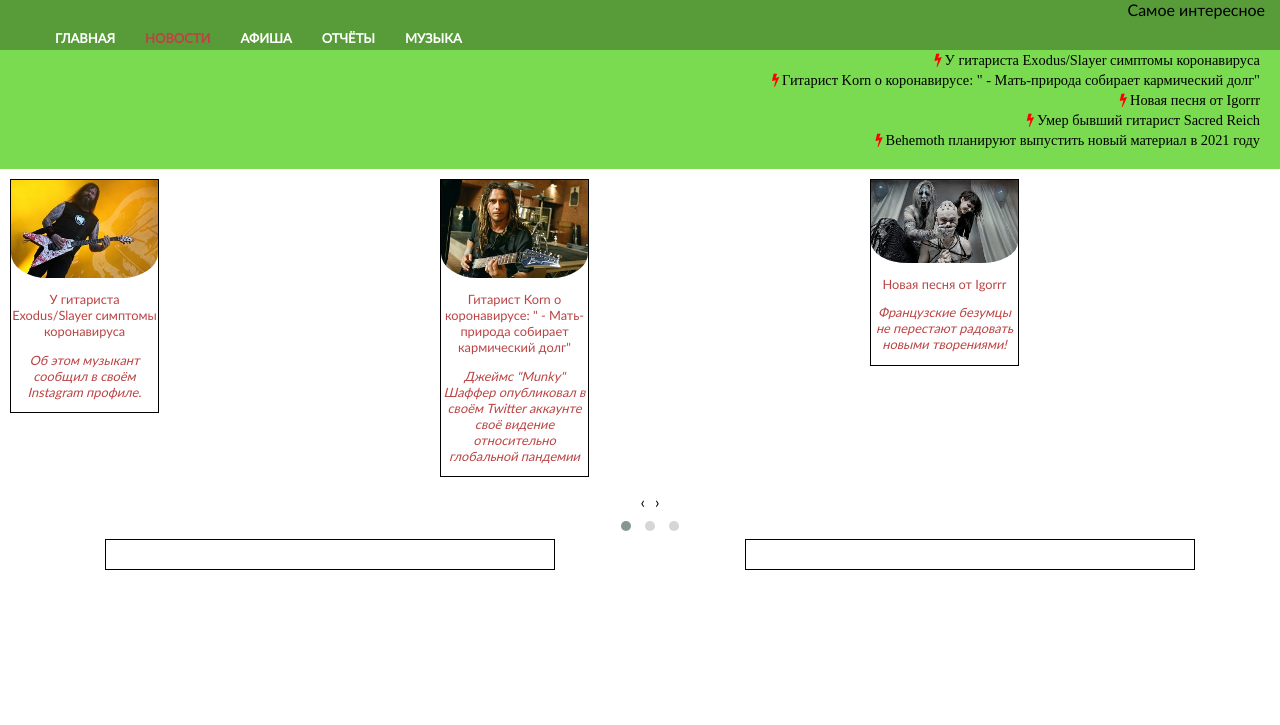
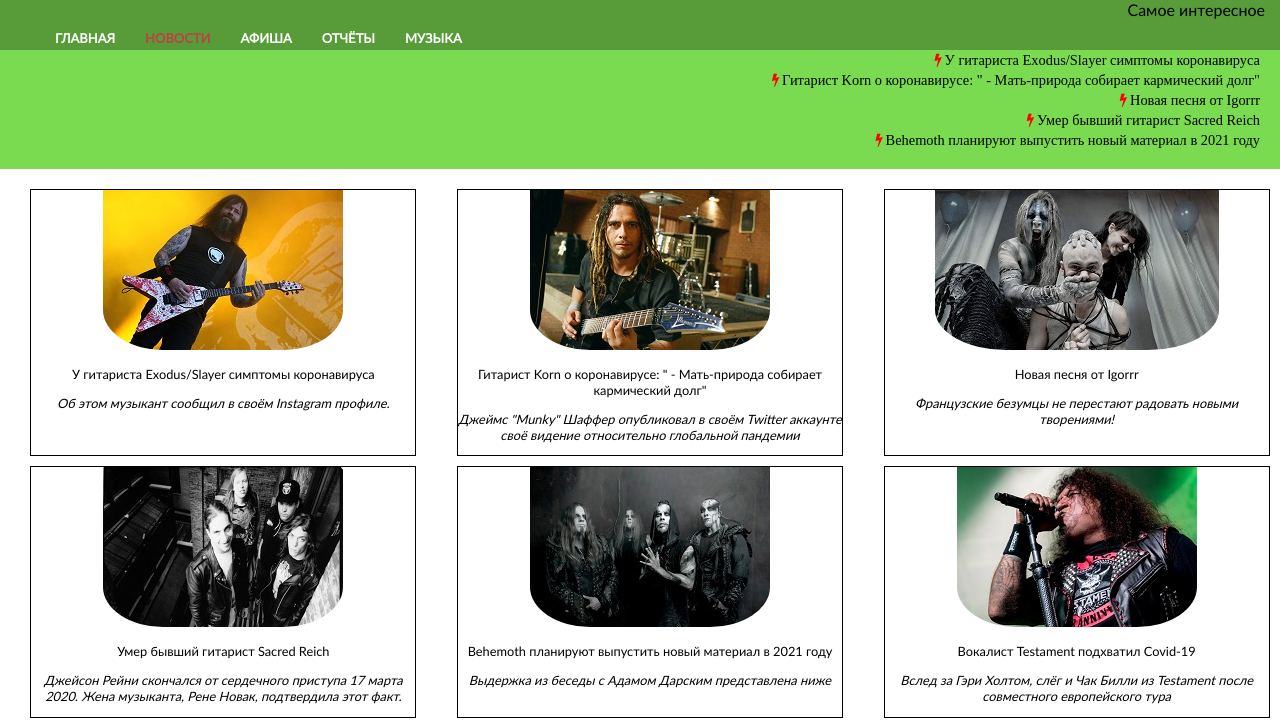
Before and after one commit to Vasya24/Metal-Land-bootstrap-free, a plain HTML site: page news.html in a window 1280 px wide. Shown: the top 725 px of the page. Drawn offline with nearby package versions, Linux system fonts and the light colour scheme; files whose address does not match are found by name.

Commit message:
Screw the carousel. It's much better without it

```diff
--- a/css/news.css
+++ b/css/news.css
@@ -143,7 +143,7 @@
 }
 
 .card {
-    width: 35%;
+    width: 30%;
     display: flex;
     flex-direction: row;
     flex-wrap: wrap;
@@ -151,7 +151,7 @@
     border: 1px solid black;
 }
 
-.card:nth-child(1n+4) {
+.card:nth-child(1n+1) {
     margin-top: 10px;
 }
 
--- a/index.html
+++ b/index.html
@@ -142,7 +142,8 @@
     <script src="https://cdnjs.cloudflare.com/ajax/libs/jquery/3.3.1/jquery.min.js">
     </script>
     <script src="https://cdnjs.cloudflare.com/ajax/libs/OwlCarousel2/2.3.4/owl.carousel.min.js"></script>
-    <script src="js/script.js"></script>
+    <script src="js/menu-animation.js" async></script>
+    <script src="js/script.js" async></script>
 </body>
 
 </html>
--- /dev/null
+++ b/js/menu-animation.js
@@ -0,0 +1,9 @@
+window.onload = function() {
+
+    $('.navbar-item').mouseover(function() {
+        $(this).addClass('animated pulse faster')
+    });
+    $('.navbar-item').mouseout(function() {
+        $(this).removeClass('animated pulse faster')
+    });
+}
--- a/js/news.js
+++ /dev/null
@@ -1,19 +0,0 @@
-$(window).ready(function() {
-    let owl = $(".owl-carousel");
-    owl.owlCarousel({
-        items: 3,
-        margin: 10,
-        loop: true,
-        nav: true,
-        // autoplay: true,
-        autoplayTimeout: 4000,
-        smartSpeed: 2000,
-        animateOut: 'fadeOut'
-    });
-    $('.navbar-item').mouseover(function() {
-        $(this).addClass('animated pulse faster')
-    });
-    $('.navbar-item').mouseout(function() {
-        $(this).removeClass('animated pulse faster')
-    });
-});
--- a/js/script.js
+++ b/js/script.js
@@ -11,12 +11,6 @@
         animateOut: 'fadeOut'
     });
 
-    $('.navbar-item').mouseover(function() {
-        $(this).addClass('animated pulse faster')
-    });
-    $('.navbar-item').mouseout(function() {
-        $(this).removeClass('animated pulse faster')
-    });
     $("tr").mouseover(function() {
         $(this).css({
             color: '#545454',
--- a/news.html
+++ b/news.html
@@ -42,8 +42,7 @@
             <li class="top-item"> <i class="fa fa-bolt"></i>Behemoth планируют выпустить новый материал в 2021 году</li>
         </ul>
     </div>
-    <section class="newspage slide">
-        <div class="owl-carousel owl-theme">
+    <section class="newspage">
         <div class="card item">
             <div class="card-content"><img src="./img/gary-holt-mini.jpg" alt="" class="card-image">
                 <p class="card-header">У гитариста Exodus/Slayer симптомы коронавируса</p>
@@ -87,8 +86,8 @@
                 <p class="card_text">Никлас Сундин принял волевое решение покинуть своё детище</p>
             </div>
         </div>
-        </div>
-        <div class="card item">
+
+        <!-- <div class="card item">
             <div class="card-content"><img src="" alt="" class="card-image">
                 <p class="card-header"></p>
                 <p class="card_text"></p>
@@ -99,14 +98,16 @@
                 <p class="card-header"></p>
                 <p class="card_text"></p>
             </div>
-        </div>
+        </div> -->
     </section>
 
 
     <script src="https://cdnjs.cloudflare.com/ajax/libs/jquery/3.3.1/jquery.min.js">
     </script>
     <script src="https://cdnjs.cloudflare.com/ajax/libs/OwlCarousel2/2.3.4/owl.carousel.min.js"></script>
-    <script src="js/news.js"></script>
+    <script src="js/menu-animation.js" async></script>
+
+    <script src="js/news.js" async></script>
 </body>
 
 </html>
```
Lines whose indentation alone changed are shown as unchanged.
